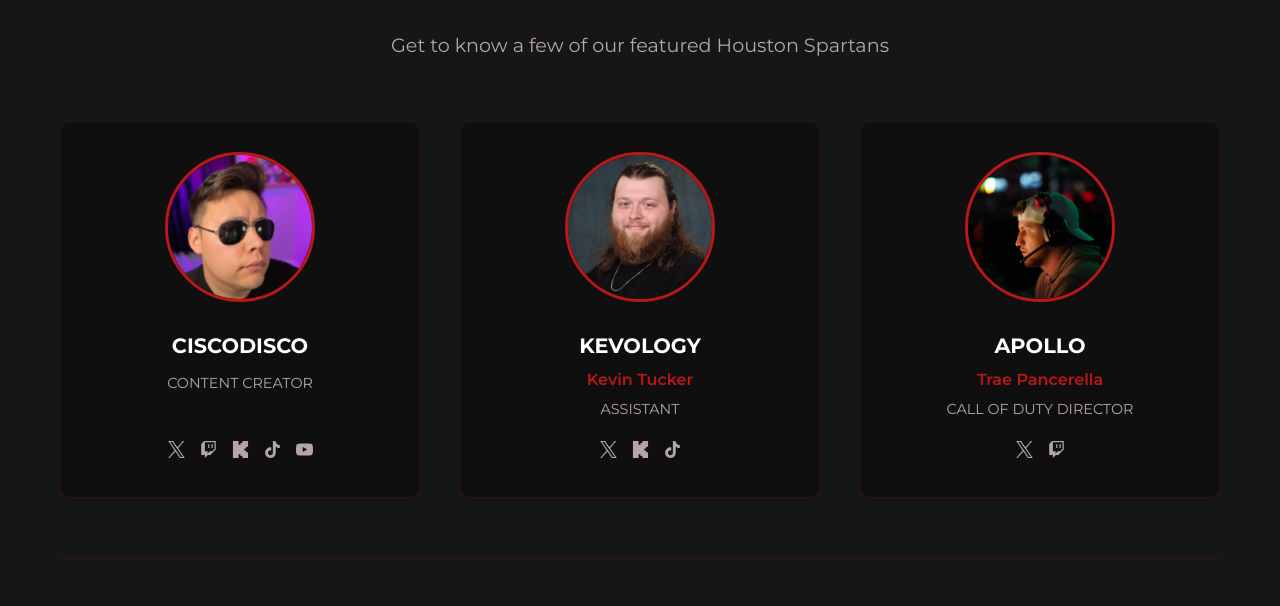
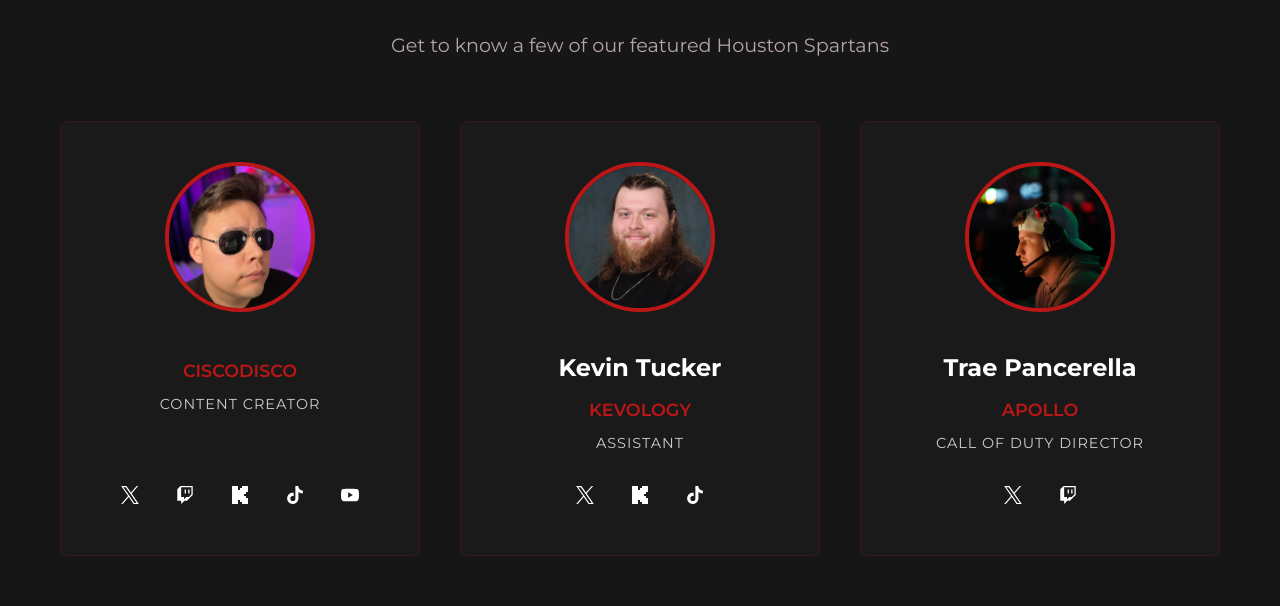
Before and after one commit to adamsmithdev/houston-spartans, a Next.js app: page / in a window 1280 px wide. Shown: the part 3620-4226 px from the top of the page. Built offline with nearby package versions, Linux system fonts and the light colour scheme.

Commit message:
Converting spartan cards to reusable component

```diff
--- a/src/components/Spartans.module.css
+++ b/src/components/Spartans.module.css
@@ -2,20 +2,6 @@
 .spartans {
 	padding: 80px 0;
 	background: rgba(255, 255, 255, 0.05);
-}
-
-.spartans h2 {
-	text-align: center;
-	font-size: 2.5rem;
-	margin-bottom: 20px;
-	color: #ffffff;
-}
-
-.spartans > .container > p {
-	text-align: center;
-	color: #b5a5a5;
-	margin-bottom: 60px;
-	font-size: 1.2rem;
 }
 
 .spartansGrid {
@@ -23,78 +9,6 @@
 	grid-template-columns: repeat(auto-fit, minmax(300px, 1fr));
 	gap: 40px;
 	margin-bottom: 60px;
-}
-
-.spartanCard {
-	background: rgba(17, 16, 16, 0.98);
-	border-radius: 10px;
-	padding: 30px;
-	text-align: center;
-	transition: all 0.3s ease;
-	border: 1px solid rgba(188, 22, 22, 0.2);
-	display: flex;
-	flex-direction: column;
-	height: 100%;
-}
-
-.spartanCard:hover {
-	transform: translateY(-10px);
-	background: rgba(188, 22, 22, 0.1);
-	border-color: #bc1616;
-}
-
-.spartanImage {
-	margin-bottom: 20px;
-}
-
-.spartanImage img {
-	width: 150px;
-	height: 150px;
-	border-radius: 50%;
-	object-fit: cover;
-	border: 3px solid #bc1616;
-}
-
-.spartanInfo {
-	display: flex;
-	flex-direction: column;
-	flex-grow: 1;
-}
-
-.spartanInfo h3 {
-	font-size: 1.3rem;
-	margin-bottom: 5px;
-	color: #ffffff;
-}
-
-.spartanInfo p {
-	color: #bc1616;
-	font-weight: 600;
-	margin-bottom: 5px;
-}
-
-.role {
-	display: block;
-	color: #b5a5a5;
-	font-size: 0.9rem;
-	margin-bottom: 15px;
-}
-
-.socialLinks {
-	display: flex;
-	justify-content: center;
-	gap: 15px;
-	margin-top: auto;
-}
-
-.socialLinks a {
-	color: #b5a5a5;
-	font-size: 1.2rem;
-	transition: color 0.3s ease;
-}
-
-.socialLinks a:hover {
-	color: #bc1616;
 }
 
 .championSection {
@@ -138,24 +52,8 @@
 	border: none;
 }
 
-.videoLink {
-	display: inline-block;
-	color: #bc1616;
-	font-size: 3rem;
-	transition: all 0.3s ease;
-}
-
-.videoLink:hover {
-	transform: scale(1.1);
-	color: #833131;
-}
-
 /* Responsive Design */
 @media (max-width: 768px) {
-	.spartans h2 {
-		font-size: 2rem;
-	}
-
 	.spartansGrid {
 		grid-template-columns: 1fr;
 	}
--- a/src/components/Spartans.tsx
+++ b/src/components/Spartans.tsx
@@ -1,6 +1,5 @@
-import Image from 'next/image';
-import Link from 'next/link';
 import { Container, SectionHeading } from '@/components/ui';
+import SpartanCard from './SpartanCard';
 import { KickIcon, XIcon, TwitchIcon, TikTokIcon, YouTubeIcon } from './icons';
 import styles from './Spartans.module.css';
 import globalStyles from '@/styles/globals.module.css';
@@ -8,11 +7,11 @@ import globalStyles from '@/styles/globals.module.css';
 const spartans = [
 	{
 		id: 'ciscodisco',
-		name: 'CISCODISCO',
-		realName: '',
-		role: 'CONTENT CREATOR',
-		image: '/images/headshots/profile-ciscodisco.png',
-		social: [
+		fullName: '',
+		gamertag: 'CISCODISCO',
+		orgRole: 'CONTENT CREATOR',
+		picture: '/images/headshots/profile-ciscodisco.png',
+		socialLinks: [
 			{
 				platform: 'twitter',
 				url: 'https://x.com/ciscodisco1618',
@@ -42,11 +41,11 @@ const spartans = [
 	},
 	{
 		id: 'kevology',
-		name: 'KEVOLOGY',
-		realName: 'Kevin Tucker',
-		role: 'ASSISTANT',
-		image: '/images/headshots/profile-kevology.png',
-		social: [
+		fullName: 'Kevin Tucker',
+		gamertag: 'KEVOLOGY',
+		orgRole: 'ASSISTANT',
+		picture: '/images/headshots/profile-kevology.png',
+		socialLinks: [
 			{ platform: 'twitter', url: 'https://x.com/xkevology', icon: <XIcon /> },
 			{
 				platform: 'kick',
@@ -62,11 +61,11 @@ const spartans = [
 	},
 	{
 		id: 'apollo',
-		name: 'APOLLO',
-		realName: 'Trae Pancerella',
-		role: 'CALL OF DUTY DIRECTOR',
-		image: '/images/headshots/profile-apollo.png',
-		social: [
+		fullName: 'Trae Pancerella',
+		gamertag: 'APOLLO',
+		orgRole: 'CALL OF DUTY DIRECTOR',
+		picture: '/images/headshots/profile-apollo.png',
+		socialLinks: [
 			{ platform: 'twitter', url: 'https://x.com/ihyapollo', icon: <XIcon /> },
 			{
 				platform: 'twitch',
@@ -87,33 +86,15 @@ export default function Spartans() {
 
 				<div className={styles.spartansGrid}>
 					{spartans.map((spartan) => (
-						<div key={spartan.id} className={styles.spartanCard}>
-							<div className={styles.spartanImage}>
-								<Image
-									src={spartan.image}
-									alt={spartan.name}
-									width={120}
-									height={120}
-								/>
-							</div>
-							<div className={styles.spartanInfo}>
-								<h3>{spartan.name}</h3>
-								<p>{spartan.realName}</p>
-								<span className={styles.role}>{spartan.role}</span>
-								<div className={styles.socialLinks}>
-									{spartan.social.map((social) => (
-										<Link
-											key={`${spartan.id}-${social.platform}`}
-											href={social.url}
-											target="_blank"
-											aria-label={`Follow ${spartan.name} on ${social.platform}`}
-										>
-											{social.icon}
-										</Link>
-									))}
-								</div>
-							</div>
-						</div>
+						<SpartanCard
+							key={spartan.id}
+							id={spartan.id}
+							fullName={spartan.fullName}
+							gamertag={spartan.gamertag}
+							orgRole={spartan.orgRole}
+							picture={spartan.picture}
+							socialLinks={spartan.socialLinks}
+						/>
 					))}
 				</div>
 
```
